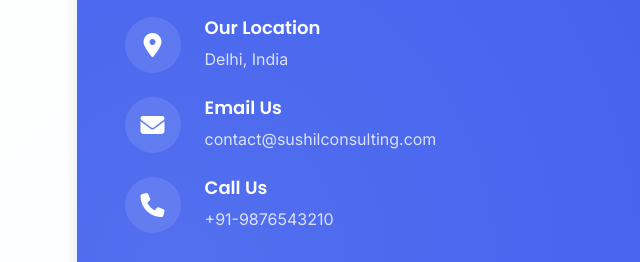
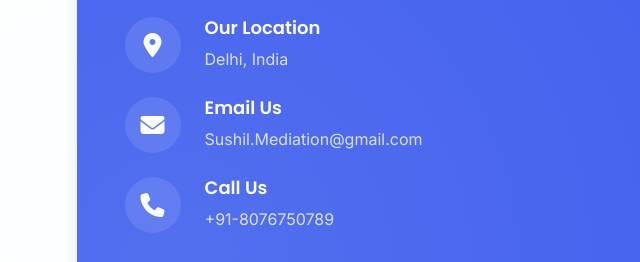
Before and after one commit to taruntiwari1009-gmail/sushilconsulting, a plain HTML site: page index.html in a window 1280 px wide. Shown: the part 8900-9162 px from the top of the page, 77-717 px from the left. Drawn offline with Linux system fonts and the light colour scheme.

Commit message:
Update index.html

```diff
--- a/index.html
+++ b/index.html
@@ -2343,7 +2343,7 @@
                         </div>
                         <div>
                             <h4>Email Us</h4>
-                            <p>contact@sushilconsulting.com</p>
+                            <p>Sushil.Mediation@gmail.com</p>
                         </div>
                     </div>
 
@@ -2353,16 +2353,16 @@
                         </div>
                         <div>
                             <h4>Call Us</h4>
-                            <p>+91-9876543210</p>
+                            <p>+91-8076750789</p>
                         </div>
                     </div>
                 </div>
 
                 <div class="direct-contact-btns">
-                    <a href="mailto:contact@sushilconsulting.com" class="btn btn-primary">
+                    <a href="mailto:sushil.mediation@gmail.com" class="btn btn-primary">
                         <i class="fas fa-envelope"></i> Email Now
                     </a>
-                    <a href="https://wa.me/919876543210" class="btn btn-whatsapp">
+                    <a href="https://wa.me/918076750789" class="btn btn-whatsapp">
                         <i class="fab fa-whatsapp"></i> WhatsApp
                     </a>
                 </div>
```
